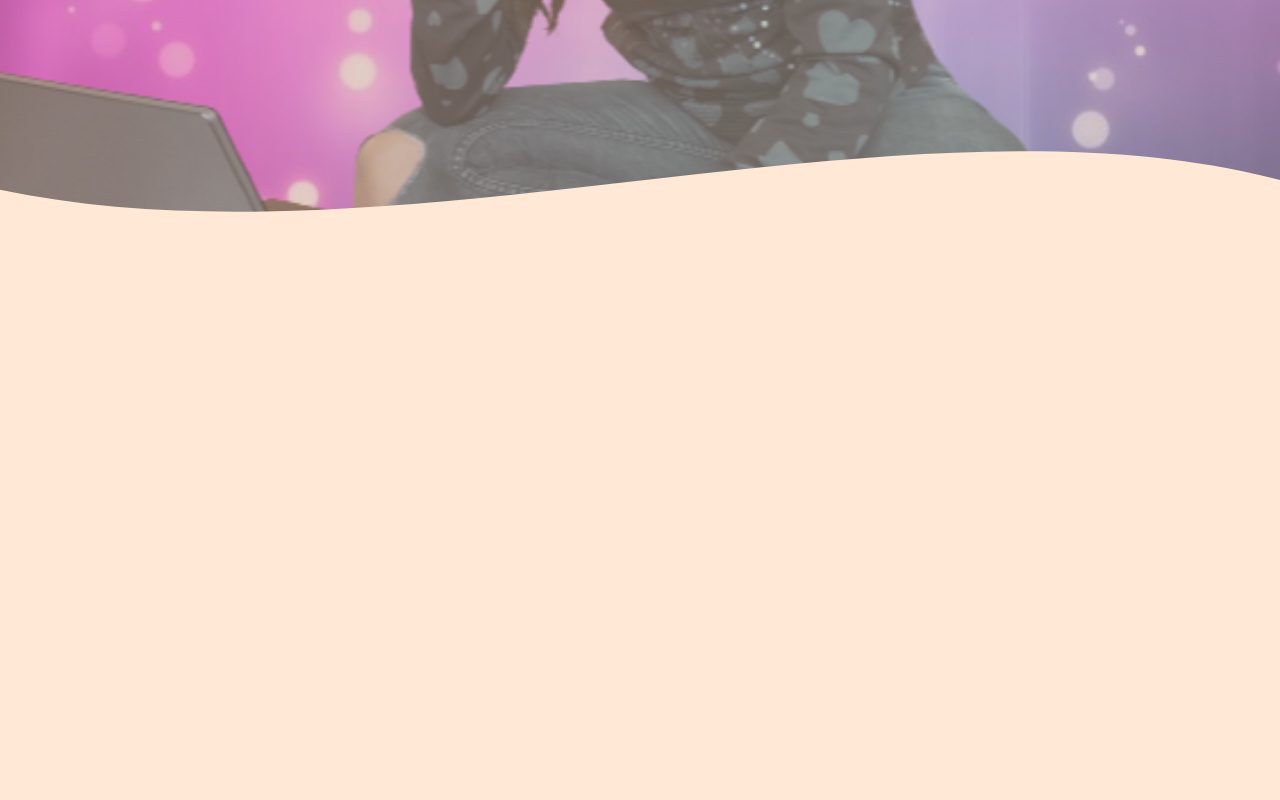
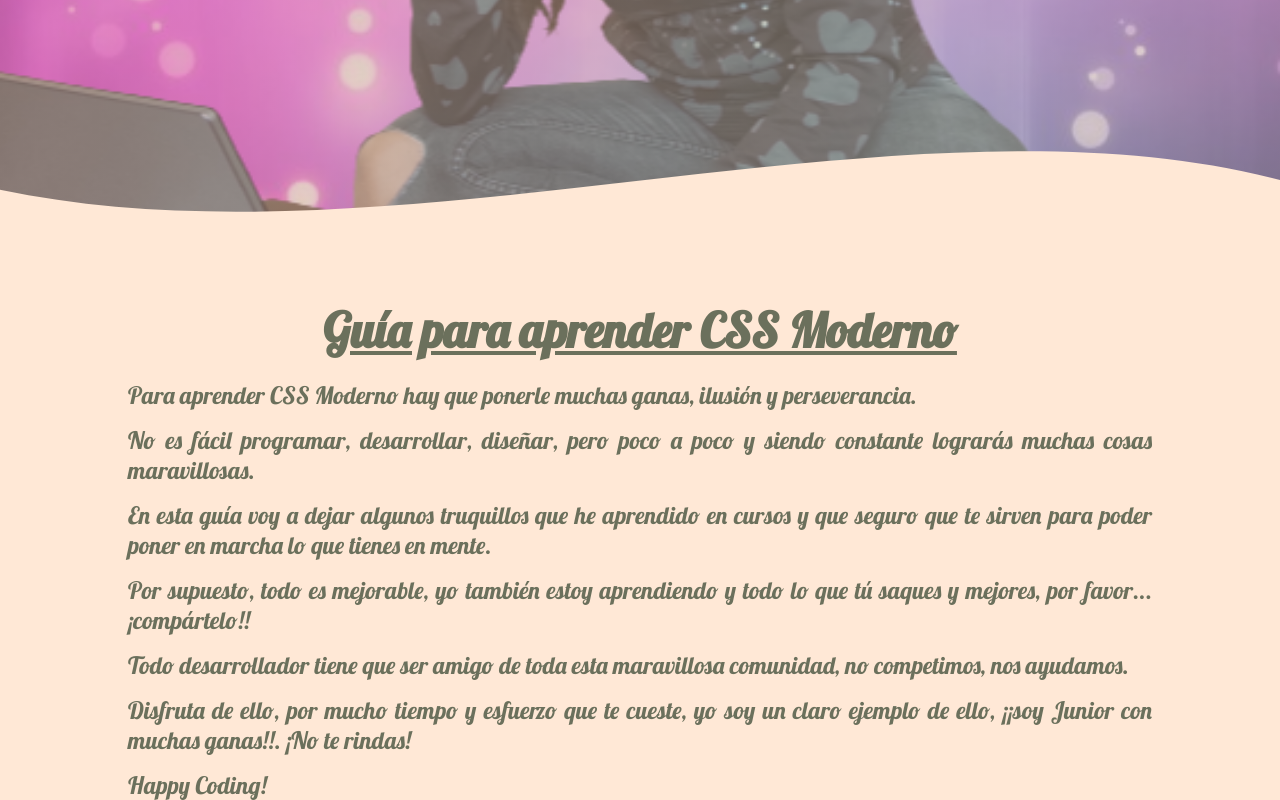
Before and after one commit to beacl3320/Guia-CSS-Moderno, a website: page index.html in a window 1280 px wide. Shown: the part 620-1420 px from the top of the page. Before the commit the page ends 1200 px from the top, so only its background shows below. Drawn offline with Linux system fonts and the light colour scheme.

Commit message:
FEAT: add one section

```diff
--- a/index.html
+++ b/index.html
@@ -17,6 +17,7 @@
         <nav class="nav">
             <div class="nav__links">
                 <div class="nav__logo">
+                    <div >
                         <picture>
                             <img
                                 src="assets/butterfly_logo.png"
@@ -24,6 +25,10 @@
                                 lt="logo butterfly"
                             />
                         </picture>
+                    </div>
+                    <div>
+                        <p>Happy Coding!</p>
+                    </div>
                 </div>
                 <label for="check" class="nav__icon">
                     <img
@@ -59,6 +64,19 @@
             </div>
         </header>
 
+        <!-- ONE-SECTION -->
+        <section class="one-section container">
+            <div class="one-section__title">
+                <h1>Guía para aprender CSS Moderno</h1>
+                <p>Para aprender CSS Moderno hay que ponerle muchas ganas, ilusión y perseverancia.</p>
+                <p>No es fácil programar, desarrollar, diseñar, pero poco a poco y siendo constante lograrás muchas cosas maravillosas.</p>
+                <p>En esta guía voy a dejar algunos truquillos que he aprendido en cursos y que seguro que te sirven para poder poner en marcha lo que tienes en mente.</p>
+                <p>Por supuesto, todo es mejorable, yo también estoy aprendiendo y todo lo que tú saques y mejores, por favor...¡compártelo!!</p>
+                <p>Todo desarrollador tiene que ser amigo de toda esta maravillosa comunidad, no competimos, nos ayudamos.</p>
+                <p>Disfruta de ello, por mucho tiempo y esfuerzo que te cueste, yo soy un claro ejemplo de ello, ¡¡soy Junior con muchas ganas!!. ¡No te rindas!</p>
+                <p>Happy Coding!</p>
+            </div>
+        </section>
 
     </body>
 </html>
--- /dev/null
+++ b/sass/_container.scss
@@ -0,0 +1,7 @@
+@use  'color';
+
+.container{
+    width: 80%;
+    max-width: 1200px;
+    margin: 20px auto;
+}
--- a/sass/_nav.scss
+++ b/sass/_nav.scss
@@ -8,6 +8,11 @@
     position: sticky;
     top: 0;
     z-index: 1;
+    &__logo{
+        display: flex;
+        align-items: center;
+        color: color.$fourColor;
+    }
     &__links {
         display: flex;
         justify-content: space-between;
@@ -84,6 +89,7 @@
             display: block;
             width: 35px;
             margin-right: 20px;
+            color: color.$fourColor;
         }
         :checked + * {
             transform: translate(0);
--- /dev/null
+++ b/sass/_oneSection.scss
@@ -0,0 +1,20 @@
+@use 'color';
+
+.one-section{
+    &__title{
+        color: color.$oneColor;
+    }
+
+    &__title h1{
+        font-size: 3rem;
+        text-align: center;
+        margin: 20px 0;
+        text-decoration:underline
+    }
+
+    &__title p{
+        font-size: 1.5rem;
+        text-align: justify;
+        margin: 15px 0;
+    }
+}
--- a/sass/style.scss
+++ b/sass/style.scss
@@ -1,6 +1,8 @@
 @use 'color';
 @use 'nav';
 @use 'header';
+@use 'oneSection';
+@use 'container';
 
 /* @import url('https://fonts.googleapis.com/css2?family=Lato:wght@400;900&display=swap'); */
 /* @import url('https://fonts.googleapis.com/css2?family=Gwendolyn:wght@400;700&display=swap'); */
```
Also changed, not shown: css/style.css, 1 other file. Lines whose indentation alone changed are shown as unchanged.
